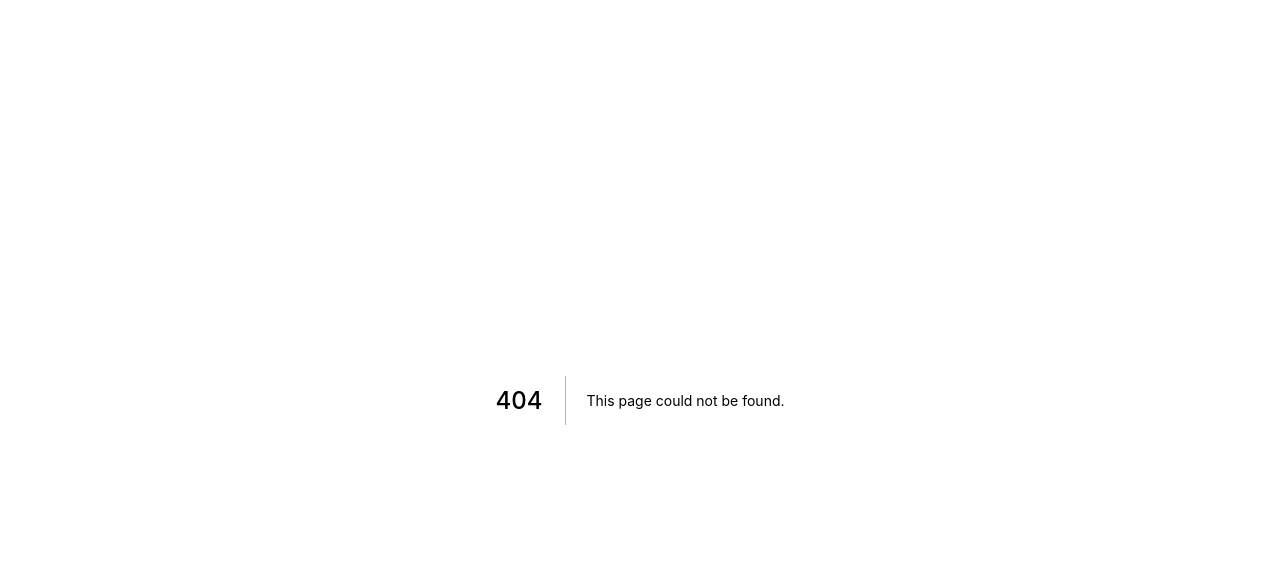
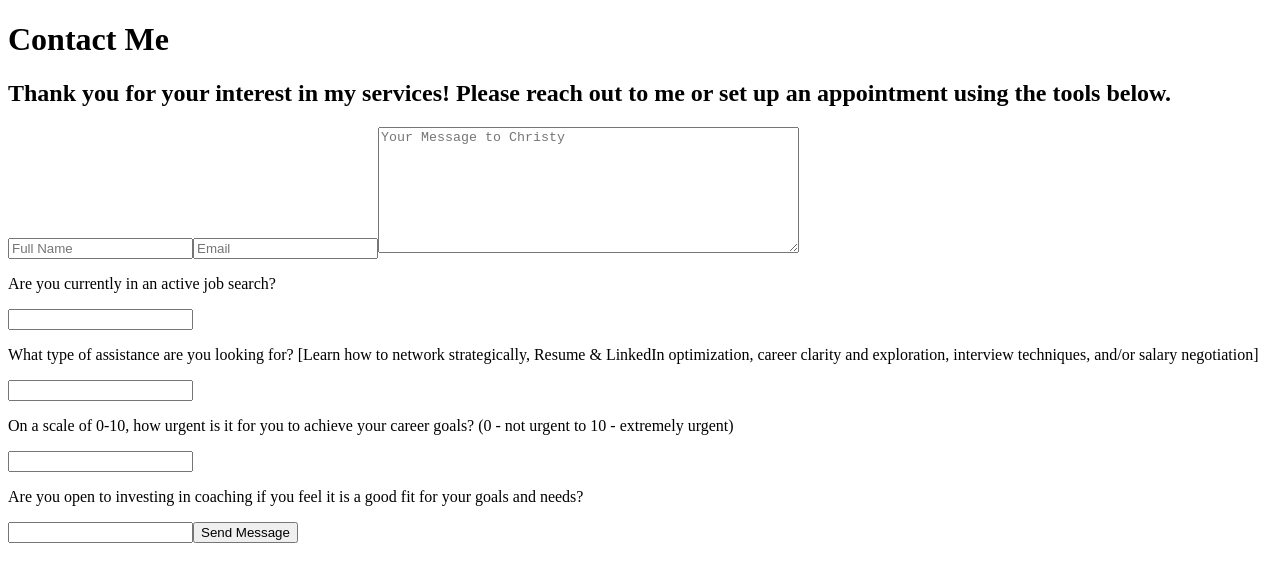
Before and after one commit to Ikigai-Coaching-Consulting-LLC/Ikigai-Coaching-Consulting-LLC, a Next.js app: page /contact in a window 1280 px wide. Before the commit this address had no page. Shown: the top 582 px of the page. Built offline with nearby package versions, Linux system fonts and the light colour scheme.

Commit message:
add contact content to contact page

```diff
--- /dev/null
+++ b/pages/contact.tsx
@@ -0,0 +1,20 @@
+import data from "../content.json";
+import { ContactForm } from "../Components/ContactForm/ContactForm";
+
+interface Contact {
+    header: string
+}
+
+const contactData:Contact = data.contact;
+
+const ContactPage = () => {
+    return (
+        <>
+            <h1>Contact Me</h1>
+            <h2>{contactData.header}</h2>
+            <ContactForm />
+        </>
+    )
+}
+
+export default ContactPage;
--- a/pages/index.tsx
+++ b/pages/index.tsx
@@ -1,7 +1,6 @@
 import React from "react"
 import { Section } from "../Components/Section/Section";
 import { ChatBot } from "../Components/ChatBot/ChatBot";
-import { ContactForm } from "../Components/ContactForm/ContactForm";
 import Navbar from "../Components/Navbar"
 
 //Styling
@@ -15,7 +14,6 @@ const Home = () => {
       <Navbar />
       <h1>Home Page</h1>
       <Section />
-      <ContactForm />
       <ChatBot />
     </Wrapper>
 
```
